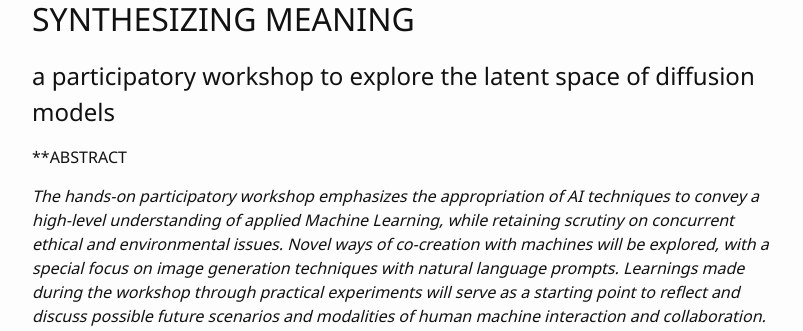
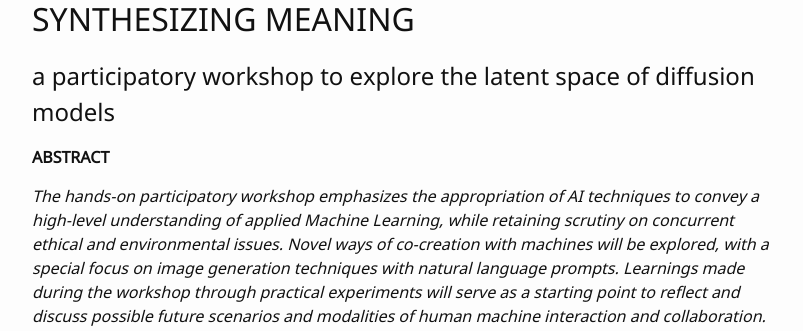
Before and after one commit to laurajul/pytti-workshop, a Jekyll site: the page built from index.md, in a window 1280 px wide. Shown: the part 549-880 px from the top of the page, without its empty margins (238-1041 px from the left). Built offline with Jekyll 4.4.1, drawn with Linux system fonts in a browser that asks for light colours.

```diff
--- a/index.md
+++ b/index.md
@@ -10,7 +10,7 @@ title: Home
 
 
 
-**ABSTRACT
+**ABSTRACT**
 
 
 *The hands-on participatory workshop emphasizes the appropriation of AI techniques to convey a high-level understanding of applied Machine Learning, while retaining scrutiny on concurrent ethical and environmental issues. Novel ways of co-creation with machines will be explored, with a special focus on image generation techniques with natural language prompts. Learnings made during the workshop through practical experiments will serve as a starting point to reflect and discuss possible future scenarios and modalities of human machine interaction and collaboration. The workshop will put in perspective the mediating role speculative design can have in the face of disruptive technological advancements, as it allows for the exploration and simulation of future developments.*
```
